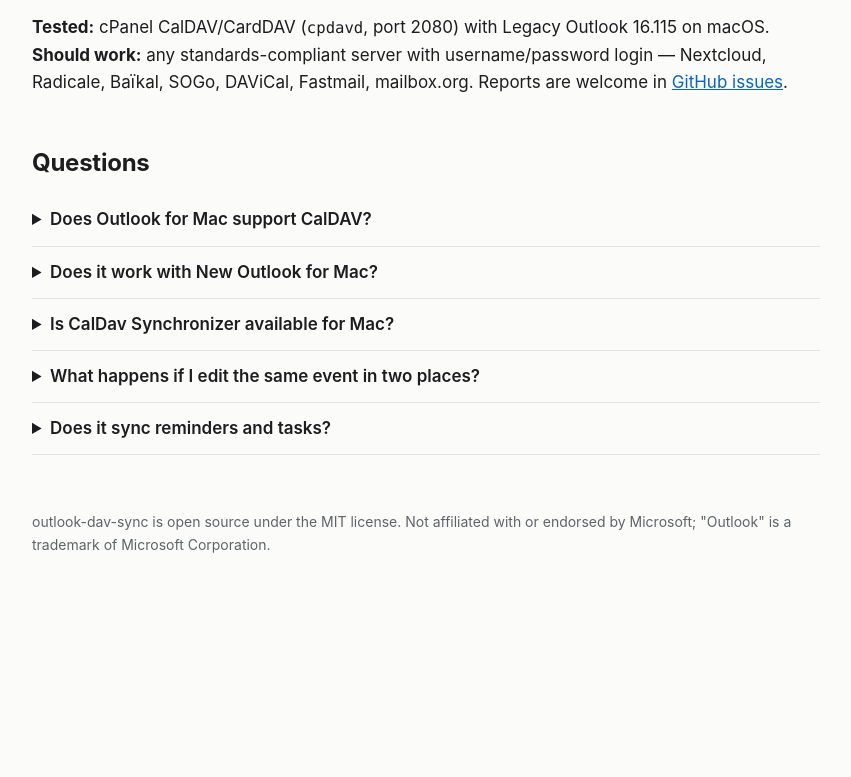
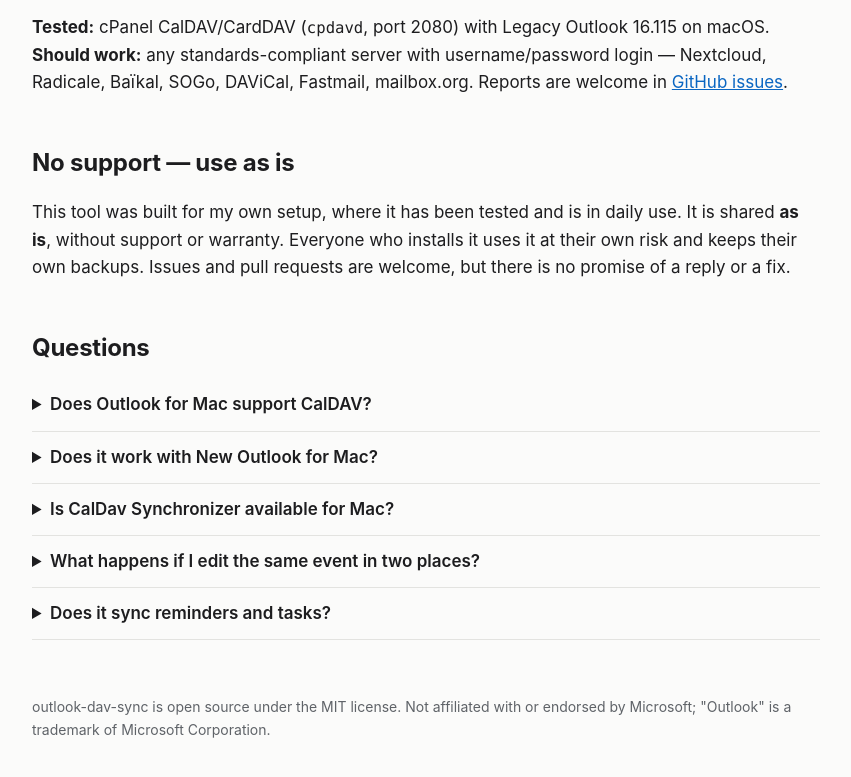
Before and after one commit to allexkey/outlook-dav-sync, a plain HTML site: page docs/index.html in a window 1280 px wide. Shown: the part 1179-1956 px from the top of the page, without its empty margins (214-1065 px from the left). Before the commit the page ends 1807 px from the top, so only its background shows below. Drawn offline with Linux system fonts and the light colour scheme.

Commit message:
Add as-is / no-support notice

```diff
--- a/docs/index.html
+++ b/docs/index.html
@@ -95,6 +95,11 @@ cd outlook-dav-sync &amp;&amp; ./install.sh</pre>
     Baïkal, SOGo, DAViCal, Fastmail, mailbox.org. Reports are welcome in
     <a href="https://github.com/allexkey/outlook-dav-sync/issues">GitHub issues</a>.</p>
 
+  <h2>No support — use as is</h2>
+  <p>This tool was built for my own setup, where it has been tested and is in daily use. It is shared
+    <strong>as is</strong>, without support or warranty. Everyone who installs it uses it at their own risk and
+    keeps their own backups. Issues and pull requests are welcome, but there is no promise of a reply or a fix.</p>
+
   <h2>Questions</h2>
   <details><summary>Does Outlook for Mac support CalDAV?</summary>
     <p>No. Outlook for Mac supports Exchange, Microsoft 365, Outlook.com, Google and iCloud accounts, but not generic
```
Also changed, not shown: 3 other files.
